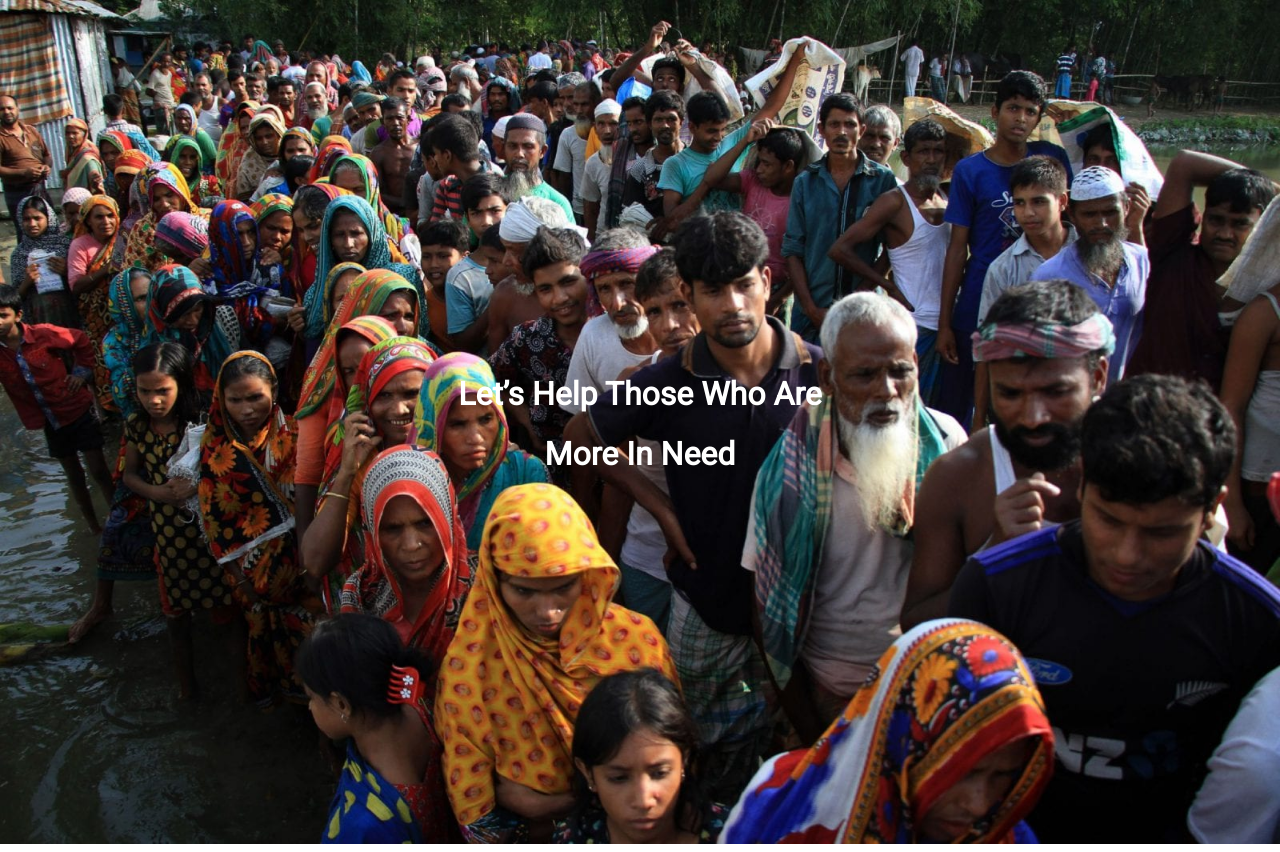
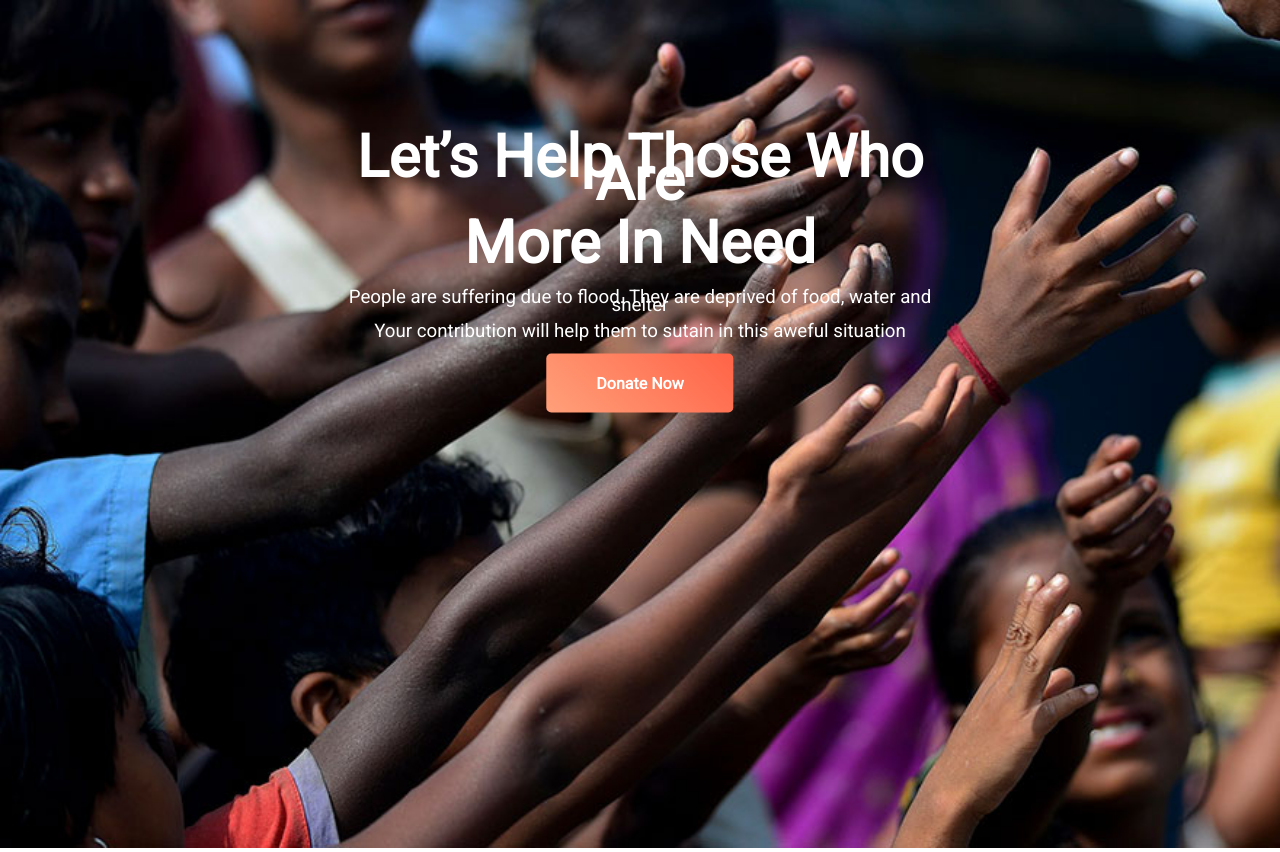
Before and after one commit to ilm22/module_5_assignment, a plain HTML site: page index.html in a window 1280 px wide. Drawn offline with Linux system fonts and the light colour scheme.

Commit message:
Button Added

```diff
--- a/index.html
+++ b/index.html
@@ -14,12 +14,17 @@
 
 <body>
     <div class="container">
-        <img src="images/donation7.jpg" alt="" style="width:100%;">
+        <img src="images/donation13.jpg" alt="" style="width:100%;">
 
         <div class="centered">
             <h1>Let’s Help Those Who Are</h1>
             <h1>More In Need</h1>
+            <h3>People are suffering due to flood. They are deprived of food, water and shelter</h3>
+            <h3>Your contribution will help them to sutain in this aweful situation</h3>
+
         </div>
+
+        <div> <a class="anchor_button" target="_blank" href="https://www.bkash.com/">Donate Now</a></div>
 
     </div>
 
--- a/style.css
+++ b/style.css
@@ -3,7 +3,18 @@ body {
     font-family: 'Roboto', sans-serif;
 }
 
-/* Container holding the image and the text */
+h1 {
+    font-size: 59px;
+    line-height: 0.4;
+
+}
+
+h3 {
+    line-height: 0.4;
+    font-weight: 50;
+}
+
+/*the image and the text */
 .container {
     position: relative;
     text-align: center;
@@ -13,7 +24,23 @@ body {
 /* Centered text */
 .centered {
     position: absolute;
-    top: 50%;
+    top: 27%;
     left: 50%;
     transform: translate(-50%, -50%);
 }
+
+.anchor_button {
+
+    text-decoration: none;
+    background: linear-gradient(45deg, lightsalmon, tomato);
+    padding: 20px 50px;
+    border-radius: 5px;
+    color: white;
+    font-weight: 700;
+    position: absolute;
+    top: 45%;
+    left: 50%;
+    transform: translate(-50%, -50%);
+}
+
+}
```
